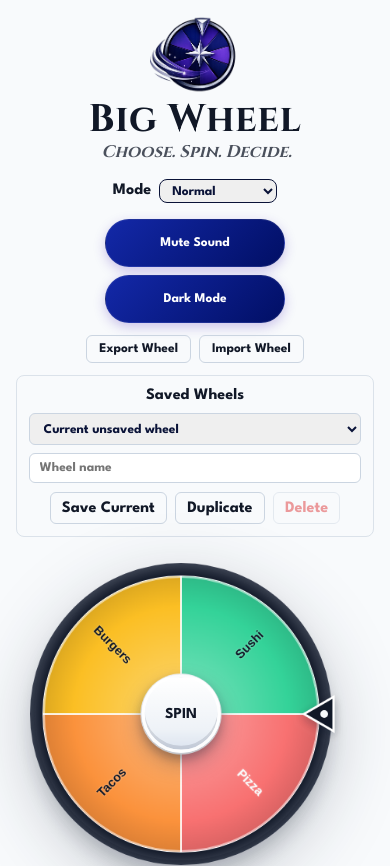
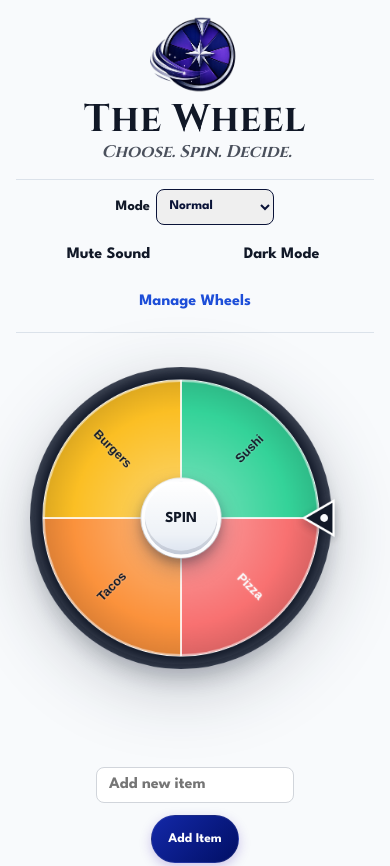
Before and after one commit to jamesdoom/wheel, a React (Vite) app: page / in a window 390 px wide. Shown: the top 866 px of the page. Built offline with nearby package versions, Linux system fonts and the light colour scheme.

Commit message:
Polish wheel controls and header

```diff
--- a/src/App.css
+++ b/src/App.css
@@ -101,30 +101,90 @@ select {
   padding: 0.25rem 0.5rem;
 }
 
-.mode-panel {
-  font-family: "WheelFont3", serif;
-  width: 100%;
-  max-width: 500px;
-  margin: 0 auto 1rem;
+.control-toolbar {
+  width: min(680px, 100%);
+  margin: 0 auto 1.25rem;
+  padding: 0.55rem;
   display: flex;
   align-items: center;
   justify-content: center;
-  gap: 0.5rem;
+  gap: 0.4rem;
+  border-top: 1px solid #dbe2ea;
+  border-bottom: 1px solid #dbe2ea;
+  font-family: "WheelFont3", serif;
 }
 
-.controls-row {
+.toolbar-mode {
   display: flex;
-  justify-content: center;
   align-items: center;
-  gap: 0.5rem;
-  margin-bottom: 1rem;
+  gap: 0.4rem;
+  margin-right: 0.2rem;
+  font-size: 0.9rem;
+  font-weight: 700;
+}
+
+.toolbar-mode select {
+  min-height: 36px;
+}
+
+.toolbar-button {
+  min-height: 36px;
+  padding: 0.42rem 0.65rem;
+  border: 1px solid transparent;
+  border-radius: 6px;
+  background: transparent;
+  color: inherit;
+  font: inherit;
+  font-weight: 700;
+  cursor: pointer;
+}
+
+.toolbar-button:hover,
+.toolbar-button[aria-expanded="true"] {
+  border-color: #cbd5e1;
+  background: rgba(148, 163, 184, 0.14);
+}
+
+.toolbar-button:focus-visible {
+  outline: 3px solid #93c5fd;
+  outline-offset: 2px;
+}
+
+.manage-toggle {
+  margin-left: 0.2rem;
+  color: #1d4ed8;
+}
+
+.manage-wheel-panel {
+  width: min(560px, 100%);
+  margin: -0.5rem auto 1.25rem;
+  padding: 0.9rem 0;
+  border-top: 1px solid #dbe2ea;
+  border-bottom: 1px solid #dbe2ea;
+  font-family: "WheelFont3", serif;
+}
+
+.manage-wheel-heading {
+  padding: 0 0.75rem;
+  text-align: center;
+}
+
+.manage-wheel-heading h2 {
+  margin: 0;
+  font-size: 1.05rem;
+}
+
+.manage-wheel-heading p {
+  margin: 0.2rem 0 0;
+  color: #64748b;
+  font-size: 0.85rem;
 }
 
 .config-actions {
   display: flex;
   justify-content: center;
   gap: 0.5rem;
-  margin: -0.25rem auto 0.75rem;
+  margin: 0.75rem auto;
 }
 
 .config-action-button {
@@ -158,14 +218,15 @@ select {
 
 .saved-wheel-panel {
   width: min(500px, 100%);
-  margin: 0 auto 0.75rem;
+  margin: 0 auto;
   padding: 0.75rem;
-  border: 1px solid #dbe2ea;
-  border-radius: 8px;
+  border: 0;
+  border-top: 1px solid #e5e7eb;
+  border-radius: 0;
   font-family: "WheelFont3", serif;
 }
 
-.saved-wheel-panel h2 {
+.saved-wheel-panel h3 {
   margin: 0 0 0.6rem;
   font-size: 1rem;
   text-align: center;
@@ -666,6 +727,16 @@ select {
   border-color: #475569;
 }
 
+.dark-theme .control-toolbar,
+.dark-theme .manage-wheel-panel,
+.dark-theme .saved-wheel-panel {
+  border-color: #374151;
+}
+
+.dark-theme .manage-toggle {
+  color: #93c5fd;
+}
+
 .dark-theme .saved-wheel-panel,
 .dark-theme .saved-wheel-fields input,
 .dark-theme .saved-wheel-fields select,
@@ -713,9 +784,27 @@ select {
     width: 90px;
   }
 
-  .controls-row {
-    flex-direction: column;
-    align-items: stretch;
+  .control-toolbar {
+    display: grid;
+    grid-template-columns: repeat(2, minmax(0, 1fr));
+    gap: 0.35rem;
+  }
+
+  .toolbar-mode {
+    grid-column: 1 / -1;
+    justify-content: center;
+    margin: 0 0 0.2rem;
+  }
+
+  .toolbar-button {
+    width: 100%;
+    min-height: 42px;
+    white-space: nowrap;
+  }
+
+  .manage-toggle {
+    grid-column: 1 / -1;
+    margin-left: 0;
   }
 
   .config-actions {
@@ -735,11 +824,9 @@ select {
     gap: 0.15rem;
   }
 
-  .mute-button,
-  .theme-button {
-    width: auto;
-    min-width: 180px;
-    align-self: center;
+  .bulk-item-actions {
+    flex-wrap: wrap;
+    justify-content: center;
   }
 
   .item-list {
@@ -803,8 +890,6 @@ select {
 
   .spin-button,
   .add-item-button,
-  .mute-button,
-  .theme-button,
   .reset-saved-wheel-button {
     min-height: 48px;
   }
--- a/src/App.tsx
+++ b/src/App.tsx
@@ -298,6 +298,7 @@ function App() {
   const [previousItemText, setPreviousItemText] = useState("");
   const [bulkItemText, setBulkItemText] = useState("");
   const [configStatus, setConfigStatus] = useState("");
+  const [isManagerOpen, setIsManagerOpen] = useState(false);
   const [savedWheels, setSavedWheels] = useState<SavedWheel[]>(() =>
     parseSavedWheels(localStorage.getItem(SAVED_WHEELS_STORAGE_KEY)),
   );
@@ -648,56 +649,74 @@ function App() {
         <img src="/logo.png" alt="Wheel of Destiny logo" className="app-logo" />
 
         <div className="app-text">
-          <h1 className="app-title">Big Wheel</h1>
+          <h1 className="app-title">The Wheel</h1>
 
           <p className="app-subtitle">Choose. Spin. Decide.</p>
         </div>
       </header>
 
-      {/* Mode Selector */}
-      <section className="mode-panel">
-        <label htmlFor="wheel-mode">Mode</label>
-
+      <section className="control-toolbar" aria-label="Wheel controls">
+        <label className="toolbar-mode" htmlFor="wheel-mode">
+          <span>Mode</span>
           <select
             id="wheel-mode"
             value={mode}
-          onChange={(e) => setMode(e.target.value as WheelMode)}
+            onChange={(event) => setMode(event.target.value as WheelMode)}
           >
             <option value="normal">Normal</option>
             <option value="elimination">Elimination</option>
             <option value="accumulation">Accumulation</option>
           </select>
-      </section>
+        </label>
 
-      <div className="controls-row">
         <button
-          className="mute-button"
+          className="toolbar-button"
           onClick={() => setIsMuted((prev) => !prev)}
         >
           {isMuted ? "Unmute Sound" : "Mute Sound"}
         </button>
 
         <button
-          className="theme-button"
+          className="toolbar-button"
           onClick={() =>
             setTheme((prevTheme) => (prevTheme === "light" ? "dark" : "light"))
           }
         >
           {theme === "dark" ? "Light Mode" : "Dark Mode"}
         </button>
+
+        <button
+          className="toolbar-button manage-toggle"
+          aria-expanded={isManagerOpen}
+          aria-controls="manage-wheel-panel"
+          onClick={() => setIsManagerOpen((isOpen) => !isOpen)}
+        >
+          {isManagerOpen ? "Close Manager" : "Manage Wheels"}
+        </button>
+      </section>
+
+      {isManagerOpen && (
+        <section
+          id="manage-wheel-panel"
+          className="manage-wheel-panel"
+          aria-labelledby="manage-wheel-title"
+        >
+          <div className="manage-wheel-heading">
+            <h2 id="manage-wheel-title">Manage Wheels</h2>
+            <p>Save, switch, import, or export wheel configurations.</p>
           </div>
 
           <section className="config-actions" aria-label="Wheel configuration">
             <button className="config-action-button" onClick={handleExportWheel}>
               Export Wheel
             </button>
-
             <button
               className="config-action-button"
               onClick={() => importInputRef.current?.click()}
             >
               Import Wheel
             </button>
+          </section>
 
           <input
             ref={importInputRef}
@@ -710,10 +729,9 @@ function App() {
               if (file) void handleImportWheel(file);
             }}
           />
-      </section>
 
           <section className="saved-wheel-panel" aria-labelledby="saved-wheel-title">
-        <h2 id="saved-wheel-title">Saved Wheels</h2>
+            <h3 id="saved-wheel-title">Saved Wheels</h3>
 
             <div className="saved-wheel-fields">
               <select
@@ -755,6 +773,8 @@ function App() {
             <p className="config-status" role="status">
               {configStatus}
             </p>
+          )}
+        </section>
       )}
 
       {/* Wheel */}
```
Also changed, not shown: 1 other file (tests, documents, lock files or other folders). Lines whose indentation alone changed are shown as unchanged.
